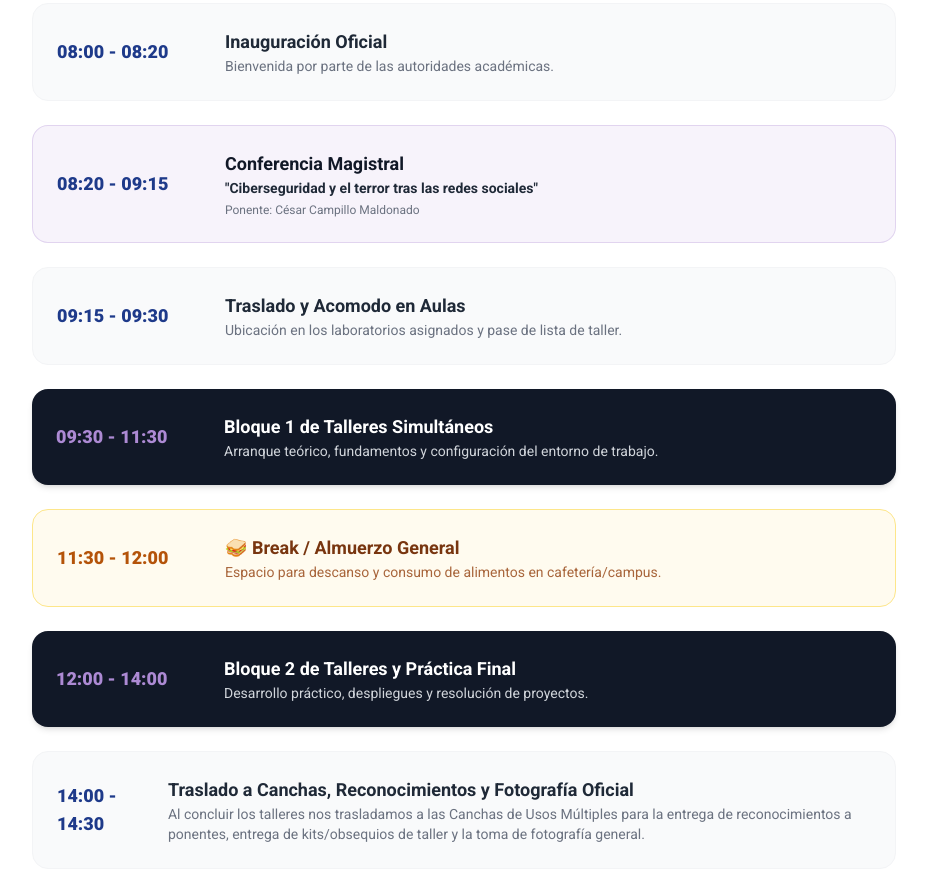
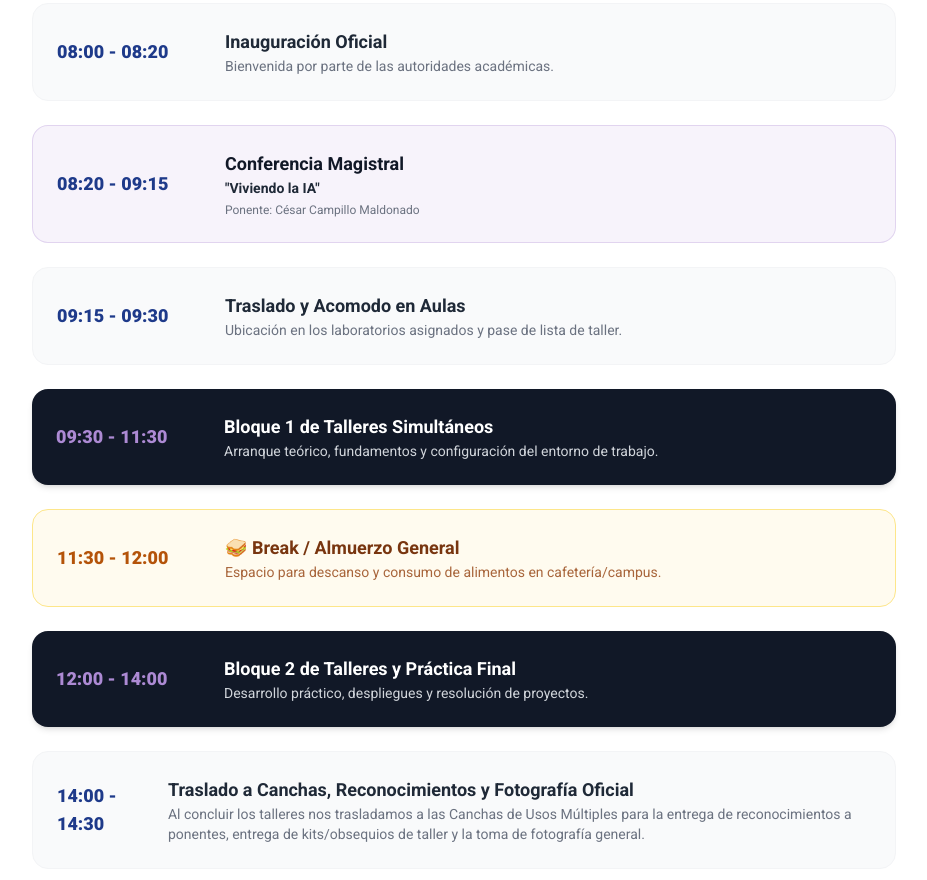
Before and after one commit to cterrazas0104/jornadas, a plain HTML site: page index.html in a window 1280 px wide. Shown: the part 1241-2121 px from the top of the page, without its empty margins (176-1103 px from the left). Drawn offline with nearby package versions, Linux system fonts and the light colour scheme; no server answers.

Commit message:
Update index.html

```diff
--- a/index.html
+++ b/index.html
@@ -158,7 +158,7 @@
                     <div class="w-36 font-black text-cesba-primary text-lg mb-2 md:mb-0">08:20 - 09:15</div>
                     <div class="md:ml-6 flex-grow">
                         <h4 class="font-bold text-gray-900 text-lg">Conferencia Magistral</h4>
-                        <p class="text-gray-800 font-semibold text-sm">"Ciberseguridad y el terror tras las redes sociales"</p>
+                        <p class="text-gray-800 font-semibold text-sm">"Viviendo la IA"</p>
                         <p class="text-gray-500 text-xs mt-1">Ponente: César Campillo Maldonado</p>
                     </div>
                 </div>
```
